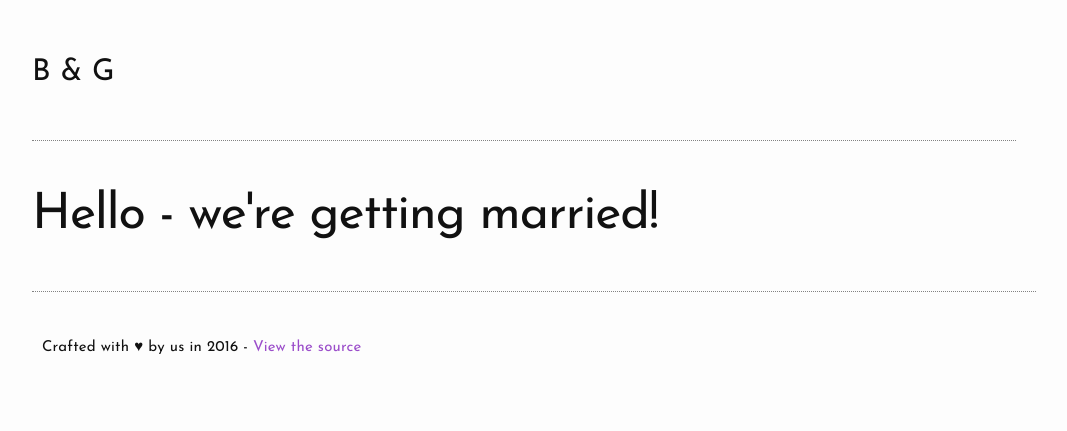
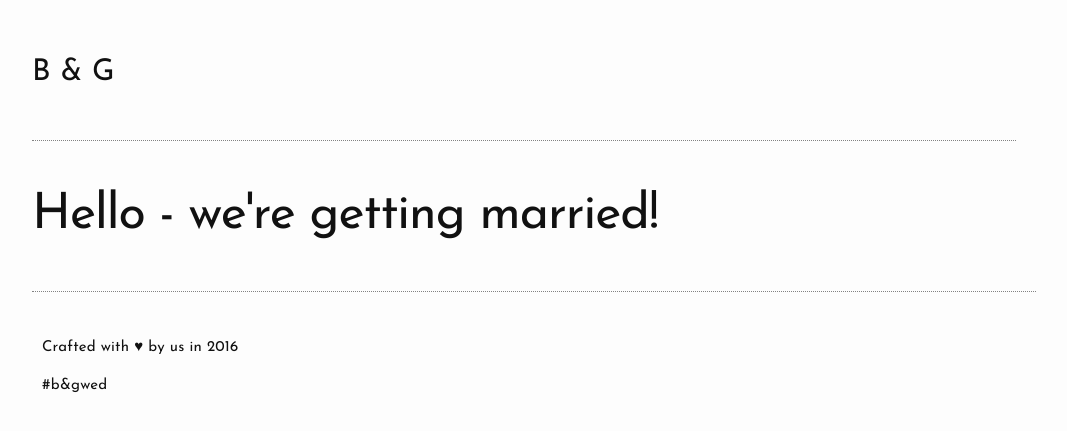
Before and after one commit to tumbleshack/wedding, a Jekyll site: the page built from index.html, in a window 1280 px wide. Shown: the top 431 px of the page, without its empty margins (116-1183 px from the left). Built offline with Jekyll 4.4.1, drawn with Linux system fonts in a browser that asks for light colours.

Commit message:
Add footer markup

```diff
--- a/_includes/footer.html
+++ b/_includes/footer.html
@@ -1,7 +1,8 @@
 <footer class="footer row">
 
-  <div class="column">
-    <p>Crafted with ♥ by us in 2016 - <a href="https://github.com/barrymcgee/bmg-co-uk">View the source</a></p>
+  <div class="column column-2">
+    <p>Crafted with ♥ by us in 2016</p>
+    <p>#b&amp;gwed</p>
   </div>
 
 </footer>
```
